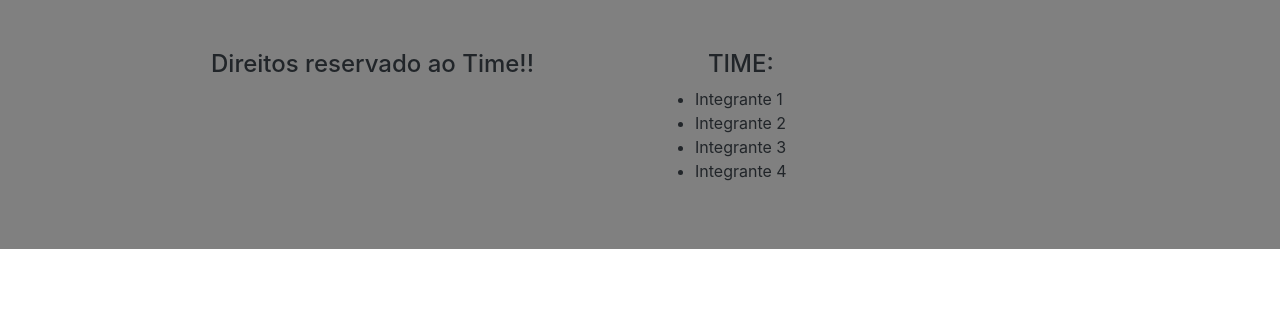
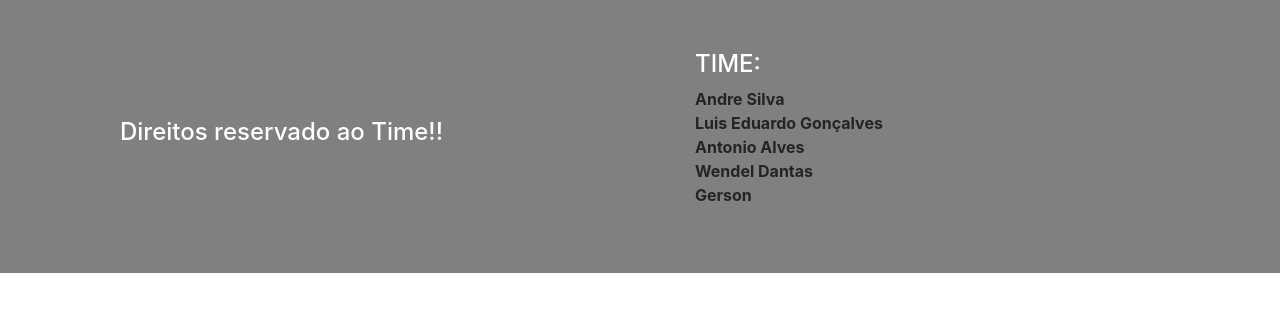
Before and after one commit to TCLxEdu17/projetoGamaIBM, a plain HTML site: page index.html in a window 1280 px wide. Drawn offline with nearby package versions, Linux system fonts and the light colour scheme.

Commit message:
adicionando nome no rodape

```diff
--- a/index.html
+++ b/index.html
@@ -16,17 +16,17 @@
     <footer style="background-color: gray">
       <div class="container" style="padding: 50px">
         <div class="row">
-          <div class="col-sm">
-            <h4 class="text-center">Direitos reservado ao Time!!</h4>
+          <div class="col-sm d-flex align-items-center">
+            <h4 class="text-center text-white">Direitos reservado ao Time!!</h4>
           </div>
-          <div class="col-sm d-flex align-items-center">
-
-            <ul>
-                <h4 class="text-center">TIME:</h4>
-                <li>Integrante 1</li>
-                <li>Integrante 2</li>
-                <li>Integrante 3</li>
-                <li>Integrante 4</li>
+          <div class="col-sm d-flex align-items-center font-weight-bold">
+            <ul style="list-style-type:none;">
+                <li class="text-white"><h4>TIME:</h4></li>
+                <li>Andre Silva</li>
+                <li>Luis Eduardo Gonçalves</li>
+                <li>Antonio Alves</li>
+                <li>Wendel Dantas</li>
+                <li>Gerson</li>
             </ul>
           </div>
         </div>
```
